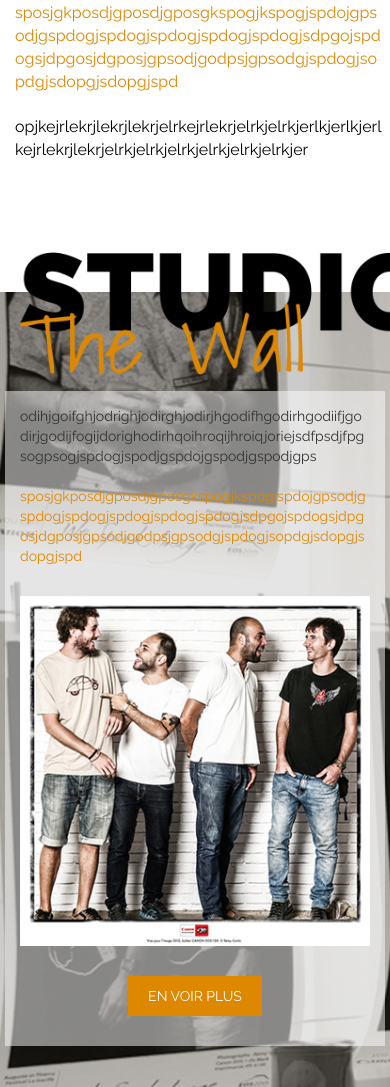
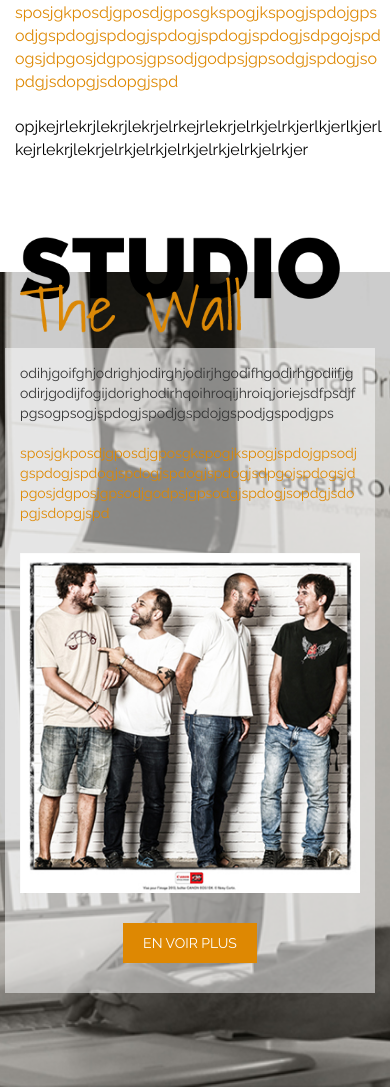
Before and after one commit to tcortin/rcortin, a plain HTML site: page index.html in a window 390 px wide. Shown: the part 1536-2623 px from the top of the page. Drawn offline with nearby package versions, Linux system fonts and the light colour scheme.

Commit message:
Add files via upload

```diff
--- a/css/style.css
+++ b/css/style.css
@@ -258,7 +258,6 @@ img{
 
 /* 480 */
 @media only screen
-and (min-width : 480px)
 and (max-width : 640px) {
     #wall{
         background: url('../images/remy02-480.jpg')top center no-repeat fixed;
@@ -267,21 +266,18 @@ and (max-width : 640px) {
     }
 }
 @media only screen
-and (min-width : 480px)
 and (max-width : 640px) {
   .white-bloc{
     height: 100px;
     }
 }
 @media only screen
-and (min-width : 480px)
 and (max-width : 640px) {
     .wall-info{
         margin: 0 auto;
     }
 }
 @media only screen
-and (min-width : 480px)
 and (max-width : 640px) {
     #wall .title{
         height: 96px;
@@ -290,8 +286,7 @@ and (max-width : 640px) {
     }
 }
 @media only screen
-and (min-width : 480px)
-and (max-width : 568px) {
+and (max-width : 640px) {
     .wall-block{
         width: 340px;
         height: fit-content;
```
